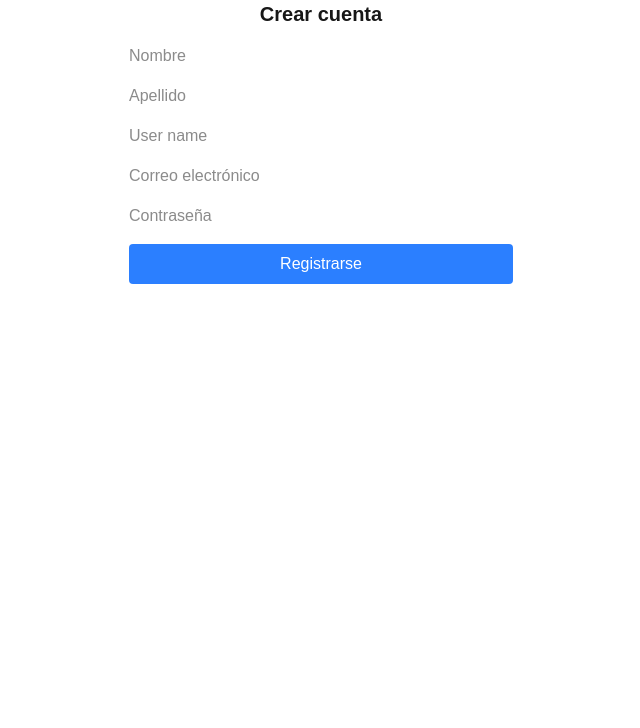
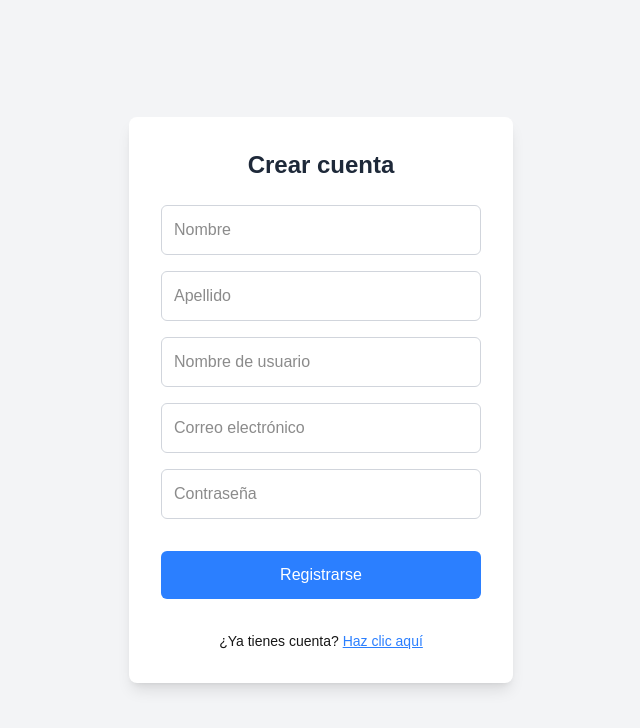
Before and after one commit to gabbriel95/mini-chat-front, a Next.js app: page /auth/register in a window 1280 px wide. Shown: the top 728 px of the page, without its empty margins (319-959 px from the left). Built offline with nearby package versions, Linux system fonts and the light colour scheme.

Commit message:
se mejoro el disenio de los formularios

```diff
--- a/src/app/auth/login/ui/LoginForm.tsx
+++ b/src/app/auth/login/ui/LoginForm.tsx
@@ -59,7 +59,7 @@ export default function LoginForm() {
         </button>
         <p className="text-sm text-center mt-4">
           ¿No tenés cuenta?{" "}
-          <a href="/auth/new-account" className="text-blue-500 underline">
+          <a href="/auth/register" className="text-blue-500 underline">
             Crear cuenta
           </a>
         </p>
--- a/src/app/auth/register/page.tsx
+++ b/src/app/auth/register/page.tsx
@@ -1,5 +1,5 @@
-import NewAccountForm from "./ui/NewAccountForm";
+import RegisterForm from "./ui/RegisterForm";
 
 export default function RegisterPage() {
-  return <NewAccountForm />;
+  return <RegisterForm />;
 }
--- a/src/app/auth/register/ui/NewAccountForm.tsx
+++ /dev/null
@@ -1,95 +0,0 @@
-"use client";
-
-import { useState } from "react";
-import { useAuthStore } from "@/app/stores/auth/authStore";
-import { registerUser } from "../../../api/authApi";
-
-export default function NewAccountForm() {
-  const setUser = useAuthStore((state) => state.setUser);
-
-  const [form, setForm] = useState({
-    name: "",
-    lastName: "",
-    username: "",
-    email: "",
-    password: "",
-  });
-
-  const [error, setError] = useState("");
-
-  const handleChange = (e: React.ChangeEvent<HTMLInputElement>) => {
-    setForm({ ...form, [e.target.name]: e.target.value });
-  };
-
-  const handleSubmit = async (e: React.FormEvent) => {
-    e.preventDefault();
-    setError("");
-
-    try {
-      const data = await registerUser(form);
-      localStorage.setItem("token", data.token);
-      setUser(data);
-    } catch (err) {
-      console.error("Error al registrar el usuario:", err);
-      setError("No se pudo registrar el usuario");
-    }
-  };
-
-  return (
-    <div className="flex flex-col items-center justify-center">
-      <h1 className="text-xl font-bold mb-4">Crear cuenta</h1>
-      <form
-        onSubmit={handleSubmit}
-        className="flex flex-col gap-4 w-full max-w-sm"
-      >
-        <input
-          type="text"
-          name="name"
-          placeholder="Nombre"
-          value={form.name}
-          onChange={handleChange}
-          required
-        />
-        <input
-          type="text"
-          name="lastName"
-          placeholder="Apellido"
-          value={form.lastName}
-          onChange={handleChange}
-          required
-        />
-        <input
-          type="text"
-          name="username"
-          placeholder="User name"
-          value={form.username}
-          onChange={handleChange}
-          required
-        />
-        <input
-          type="email"
-          name="email"
-          placeholder="Correo electrónico"
-          value={form.email}
-          onChange={handleChange}
-          required
-        />
-        <input
-          type="password"
-          name="password"
-          placeholder="Contraseña"
-          value={form.password}
-          onChange={handleChange}
-          required
-        />
-        <button
-          type="submit"
-          className="bg-blue-500 text-white py-2 rounded hover:bg-blue-600"
-        >
-          Registrarse
-        </button>
-        {error && <p className="text-red-500 text-sm">{error}</p>}
-      </form>
-    </div>
-  );
-}
--- /dev/null
+++ b/src/app/auth/register/ui/RegisterForm.tsx
@@ -0,0 +1,112 @@
+"use client";
+
+import { useState } from "react";
+import { useAuthStore } from "@/app/stores/auth/authStore";
+import { registerUser } from "../../../api/authApi";
+
+export default function RegisterForm() {
+  const setUser = useAuthStore((state) => state.setUser);
+
+  const [form, setForm] = useState({
+    name: "",
+    lastName: "",
+    username: "",
+    email: "",
+    password: "",
+  });
+
+  const [error, setError] = useState("");
+
+  const handleChange = (e: React.ChangeEvent<HTMLInputElement>) => {
+    setForm({ ...form, [e.target.name]: e.target.value });
+  };
+
+  const handleSubmit = async (e: React.FormEvent) => {
+    e.preventDefault();
+    setError("");
+
+    try {
+      const data = await registerUser(form);
+      localStorage.setItem("token", data.token);
+      setUser(data);
+    } catch (err) {
+      console.error("Error al registrar el usuario:", err);
+      setError("No se pudo registrar el usuario");
+    }
+  };
+
+  return (
+    <div className="flex min-h-screen items-center justify-center bg-gray-100 p-4">
+      <div className="bg-white p-8 rounded-lg shadow-lg w-full sm:w-96">
+        <h1 className="text-2xl font-semibold text-center mb-6 text-gray-800">
+          Crear cuenta
+        </h1>
+
+        <form onSubmit={handleSubmit} className="flex flex-col gap-4">
+          <input
+            type="text"
+            name="name"
+            placeholder="Nombre"
+            value={form.name}
+            onChange={handleChange}
+            required
+            className="p-3 border border-gray-300 rounded-md focus:outline-none focus:ring-2 focus:ring-blue-500"
+          />
+          <input
+            type="text"
+            name="lastName"
+            placeholder="Apellido"
+            value={form.lastName}
+            onChange={handleChange}
+            required
+            className="p-3 border border-gray-300 rounded-md focus:outline-none focus:ring-2 focus:ring-blue-500"
+          />
+          <input
+            type="text"
+            name="username"
+            placeholder="Nombre de usuario"
+            value={form.username}
+            onChange={handleChange}
+            required
+            className="p-3 border border-gray-300 rounded-md focus:outline-none focus:ring-2 focus:ring-blue-500"
+          />
+          <input
+            type="email"
+            name="email"
+            placeholder="Correo electrónico"
+            value={form.email}
+            onChange={handleChange}
+            required
+            className="p-3 border border-gray-300 rounded-md focus:outline-none focus:ring-2 focus:ring-blue-500"
+          />
+          <input
+            type="password"
+            name="password"
+            placeholder="Contraseña"
+            value={form.password}
+            onChange={handleChange}
+            required
+            className="p-3 border border-gray-300 rounded-md focus:outline-none focus:ring-2 focus:ring-blue-500"
+          />
+
+          <button
+            type="submit"
+            className="mt-4 py-3 bg-blue-500 text-white rounded-md hover:bg-blue-600 focus:outline-none focus:ring-2 focus:ring-blue-500"
+          >
+            Registrarse
+          </button>
+
+          {error && <p className="text-red-500 text-sm mt-2">{error}</p>}
+
+          {/* Botón "Ya tienes cuenta" */}
+          <p className="text-sm text-center mt-4">
+            ¿Ya tienes cuenta?{" "}
+            <a href="/auth/login" className="text-blue-500 underline">
+              Haz clic aquí
+            </a>
+          </p>
+        </form>
+      </div>
+    </div>
+  );
+}
```
